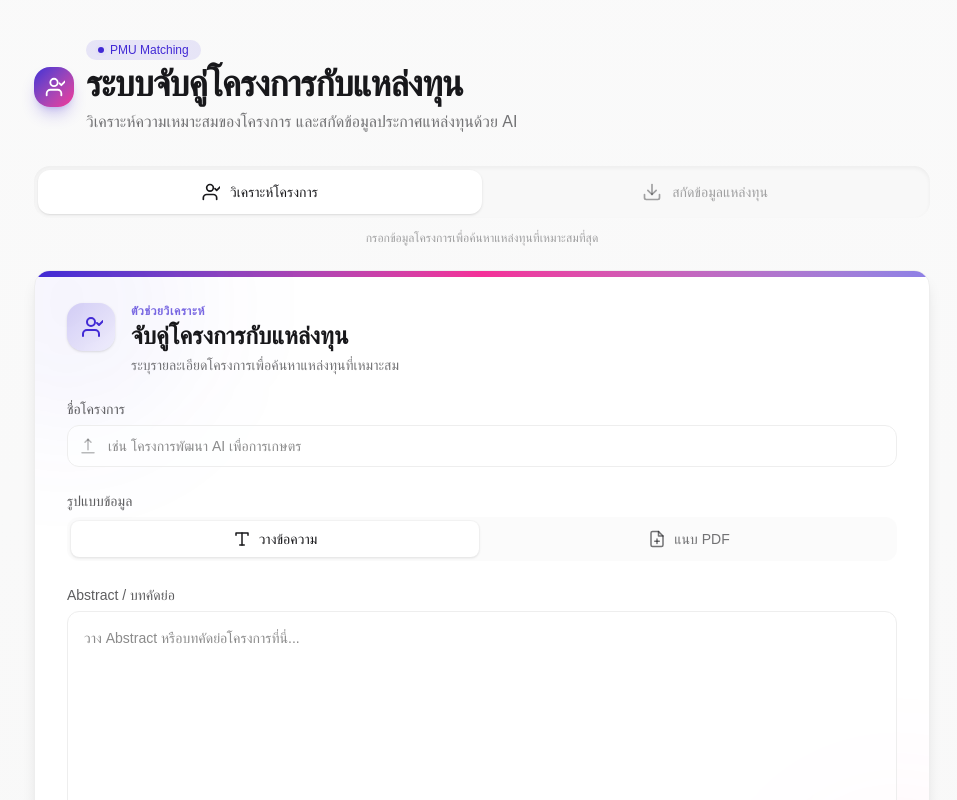
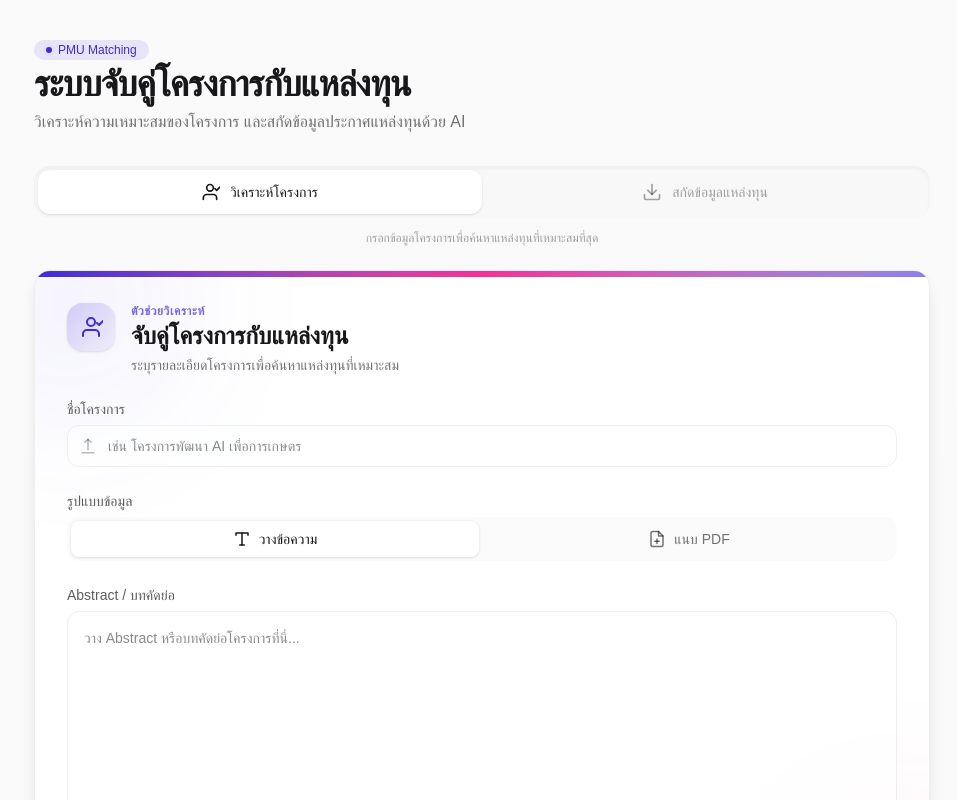
Before and after one commit to taqwrs/PmuMatching, a Next.js app: page / in a window 1280 px wide. Shown: the top 800 px of the page, without its empty margins (158-1115 px from the left). Built offline with nearby package versions, Linux system fonts and the light colour scheme.

Commit message:
แก้ใช้ 0pen-ai

```diff
--- a/app/api/match/route.js
+++ b/app/api/match/route.js
@@ -65,7 +65,7 @@ export async function POST(request) {
 
     // แก้จุดที่ 1: เพิ่ม Groq timeout
     const groqPromise = groq.chat.completions.create({
-      model: "llama-3.3-70b-versatile",
+      model: "openai/gpt-oss-120b",
       temperature: 0.2,
       max_completion_tokens: 2500,
       response_format: { type: "json_object" },
--- a/components/pmu/PmuWorkspace.jsx
+++ b/components/pmu/PmuWorkspace.jsx
@@ -18,13 +18,13 @@ export default function PmuWorkspace() {
         {/* Header */}
         <header className="mb-8">
           <div className="flex items-center gap-3">
-            <div className="flex h-10 w-10 shrink-0 items-center justify-center rounded-2xl bg-linear-to-br from-primary to-secondary text-white shadow-lg shadow-primary/25">
+            {/* <div className="flex h-10 w-10 shrink-0 items-center justify-center rounded-2xl bg-linear-to-br from-primary to-secondary text-white shadow-lg shadow-primary/25">
               <svg xmlns="http://www.w3.org/2000/svg" width="22" height="22" viewBox="0 0 24 24" fill="none" stroke="currentColor" strokeWidth="2" strokeLinecap="round" strokeLinejoin="round">
                 <path d="M20 21v-2a4 4 0 0 0-4-4H8a4 4 0 0 0-4 4v2" />
                 <circle cx="12" cy="7" r="4" />
                 <path d="M18 8l2 2 4-4" />
               </svg>
-            </div>
+            </div> */}
             <div>
               <div className="flex items-center gap-2">
                 <span className="inline-flex items-center gap-1.5 rounded-full bg-primary/10 px-3 py-0.5 text-xs font-medium text-primary">
```
